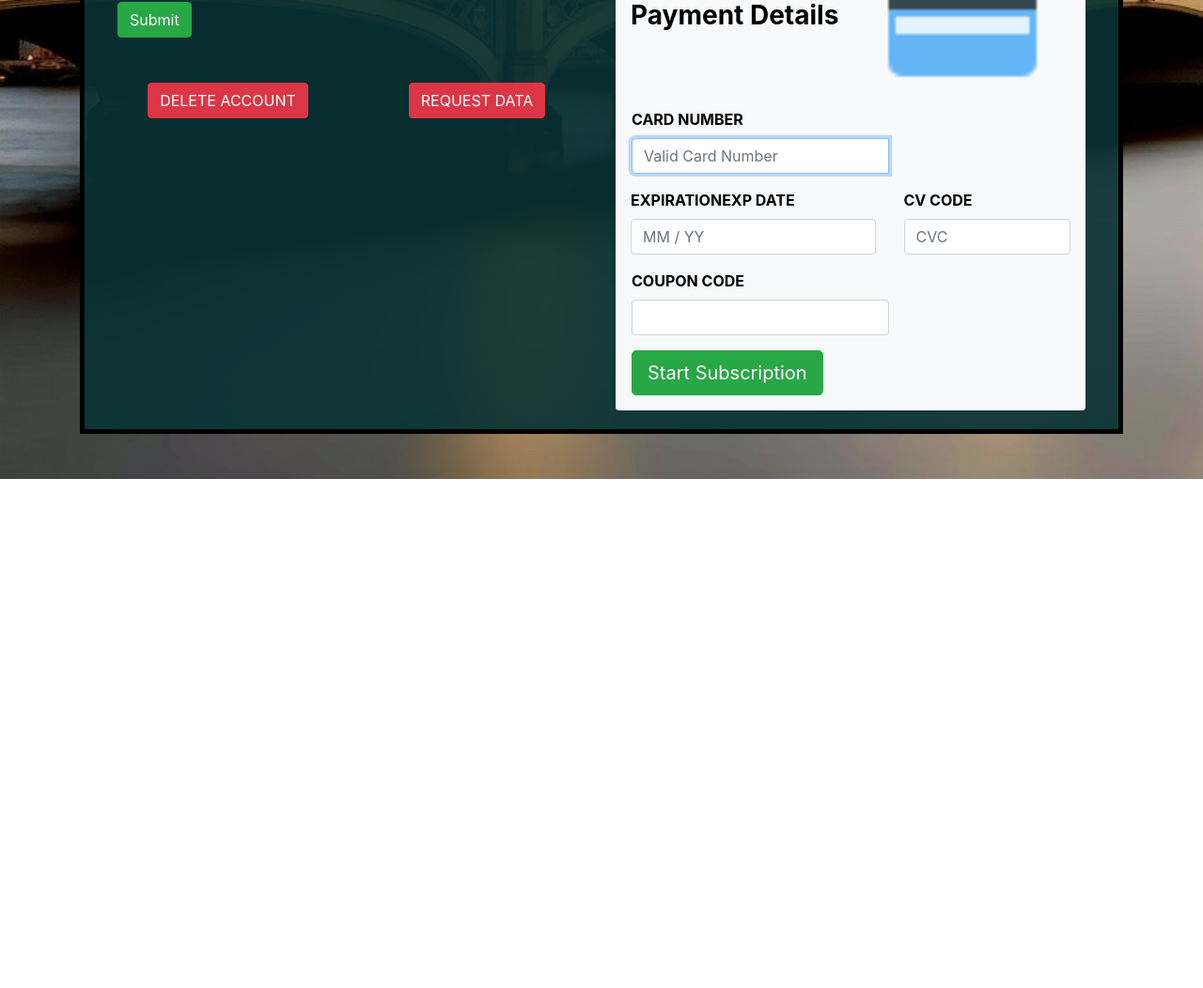
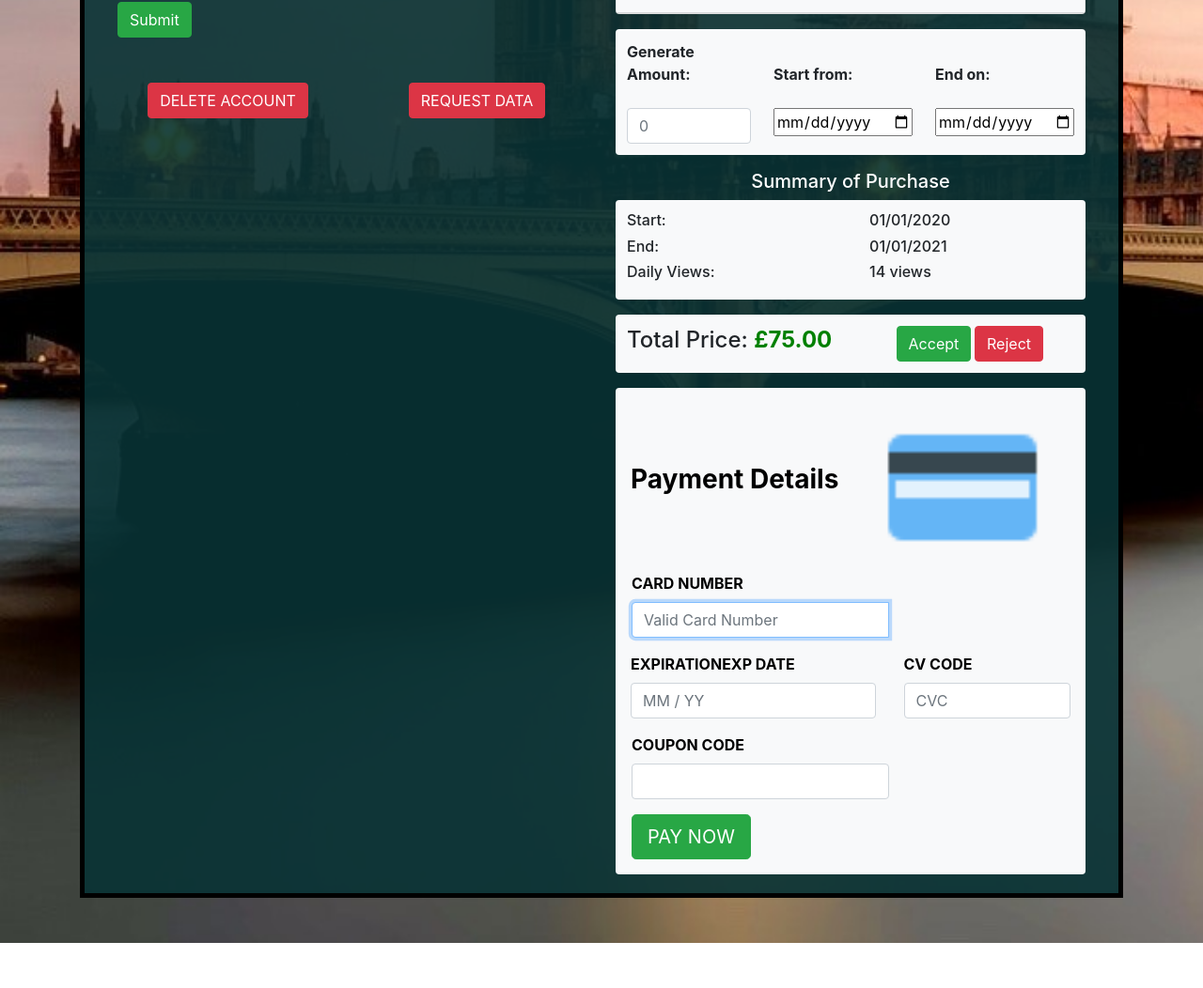
Before and after one commit to liamrock10/traffle-backend, a Node server app: page /settings in a window 1280 px wide. Shown: the part 824-1876 px from the top of the page at 94% size. Before the commit the page ends 1334 px from the top, so only its background shows below. Run offline with Node 20, Linux system fonts and the light colour scheme; lists and menus that the app fills with data are empty; some libraries are stand-ins or nearby versions.

Commit message:
Both admin home page and settings have been amended to reflect business model more accurately

```diff
--- a/views/admin/settings.ejs
+++ b/views/admin/settings.ejs
@@ -96,24 +96,94 @@
                                 <span class="slider round"></span>
                             </label>
 
-                            <h4 class="pt-3 text-center pb-3">Setup new Subscription</h4>
+                            <h5 class="pt-3 text-center pb-3">Setup your exposure</h5>
 
-                            <!-- SELECT TYPE AND DATES FOR SUBSCRIPTION -->
+                            <!-- Help Section -->
+                            <div id="accordion">
+                                <div class="card">
+                                    <div class="card-header bg-light" id="helpHeading">
+                                        <h5 class="mb-0">
+                                            <button class="btn btn-link collapsed" data-toggle="collapse"
+                                                data-target="#help_section" aria-expanded="false"
+                                                aria-controls="help_section">
+                                                <img src="https://img.icons8.com/dusk/64/000000/info-squared.png" />
+                                                More Information
+                                            </button>
+                                        </h5>
+                                    </div>
+                                    <div id="help_section" class="collapse text-dark" aria-labelledby="helpHeading"
+                                        data-parent="#accordion">
+                                        <div class="card-body">
+                                            <p class="lead">Auto Renewals?</p>
+                                            <p>
+                                                By default, auto renewals are turned off. By enabling automatic renewals
+                                                you are
+                                                allowing for the current preferences to renew and take payment when your
+                                                current
+                                                agreement is about to expire. This prevents you from losing out on
+                                                potential business
+                                                and saving time by continuing business with us.
+                                            </p>
+
+                                            <p class="lead">Setting up your exposure</p>
+                                            <p>
+                                                <ol>
+                                                    <li>Set the 'Generate Amount' to the expected number of customers
+                                                        you want</li>
+                                                    <li>Choose when you want it to start</li>
+                                                    <li>Choose finally when you want the membership to expire</li>
+                                                </ol>
+                                                <p>
+                                                    Once the parameters are set you will be given the total number of
+                                                    daily views you will receive. This is
+                                                    a simple calculation of generated amount / number of days = daily
+                                                    views. For example:
+                                                </p>
+
+                                                <p>
+                                                    5000 / 365 = 14 (13.6, but we round up at Traffle)
+                                                </p>
+
+                                                It really is as simple as that. After the details are filled in a
+                                                generated price will be displayed
+                                                allowing you to accept or reject the price.
+
+                                                After, just fill in the below payment form for a one-time payment
+                                                (unless auto renew is enabled)
+                                                to seal the deal, and have a receipt emailed to your email address.
+                                            </p>
+
+                                            <p class="lead">Coupon Code</p>
+                                            <p>
+                                                Sometimes Traffle does competitions and random goodwill gestures which
+                                                may see
+                                                the winner obtain a coupon code. Depending on what the event is behind
+                                                the coupon
+                                                it will see the winner have a reduction in price.
+                                            </p>
+                                        </div>
+                                    </div>
+                                </div>
+                            </div>
+
+                            <!-- BREAK - do not remove. Provides padding between more information and Traffle parameters -->
+                            <div class="pt-3"></div>
+
+                            <!-- SETUP TRAFFLE PARAMETERS -->
                             <table class="table table-borderless bg-light rounded">
                                 <thead>
                                     <tr>
-                                        <th scope="col">Type:</th>
+                                        <th scope="col">Generate Amount:</th>
                                         <th scope="col">Start from:</th>
                                         <th scope="col">End on:</th>
                                     </tr>
                                 </thead>
                                 <tbody>
                                     <tr>
-                                        <th><select class="custom-select">
-                                                <option selected>Select</option>
-                                                <option value="annual">Premium</option>
-                                                <option value="monthly">Referral</option>
-                                            </select></th>
+                                        <th>
+                                            <input type="number" class="form-control" id="number_of_hits"
+                                                placeholder="0" name="number_of_hits" required>
+                                        </th>
                                         <td><input type="date" name="startdate" placeholder="select start date">
                                         </td>
                                         <td><input type="date" name="enddate" placeholder="select end date">
@@ -122,25 +192,37 @@
                                 </tbody>
                             </table>
 
+                            <h5 class="text-center">Summary of Purchase</h5>
+
+                            <!-- VIEWS PER DAY -->
+                            <table class="table table-borderless bg-light rounded">
+                                <thead>
+                                    <tr>
+                                        <th scope="col">
+                                            <h6>Start:</h6>
+                                            <h6>End:</h6>
+                                            <h6>Daily Views:</h6>
+                                        </th>
+                                        <th>
+                                            <h6>01/01/2020</h6>
+                                            <h6>01/01/2021</h6>
+                                            <h6>14 views</h6>
+                                        </th>
+                                    </tr>
+                                </thead>
+                            </table>
+
                             <!-- DISPLAY PRICE START -->
                             <table class="table table-borderless bg-light rounded">
                                 <thead>
                                     <tr>
                                         <th scope="col">
-                                            <h4>Monthly Price:</h4>
+                                            <h4>Total Price: <p class="paid">£75.00</p>
+                                            </h4>
                                         </th>
                                         <th>
-                                            <h4>£15</h4>
-                                        </th>
-                                    </tr>
-                                </thead>
-                                <thead>
-                                    <tr>
-                                        <th scope="col">
-                                            <h4>Total Price:</h4>
-                                        </th>
-                                        <th>
-                                            <h4>£180</h4>
+                                            <button type="submit" class="btn btn-success">Accept</button>
+                                            <button type="submit" class="btn btn-danger">Reject</button>
                                         </th>
                                     </tr>
                                 </thead>
@@ -155,7 +237,8 @@
                                             </h3>
                                             <br />
                                             <div class="display-td text-right">
-                                                <img class="img-responsive pull-right" src="images/icon-credit-card.png">
+                                                <img class="img-responsive pull-right"
+                                                    src="images/icon-credit-card.png">
                                             </div>
                                         </div>
                                     </div>
@@ -209,8 +292,9 @@
                                             <!-- BUTTON -->
                                             <div class="row">
                                                 <div class="col-xs-12 pl-3">
-                                                    <button class="btn btn-success btn-lg btn-block" type="submit">Start
-                                                        Subscription</button>
+                                                    <button class="btn btn-success btn-lg btn-block" type="submit">
+                                                        PAY NOW
+                                                    </button>
                                                 </div>
                                             </div>
                                             <div class="row" style="display:none;">
```
Also changed, not shown: views/admin/admin.ejs (+14 -16 lines).
